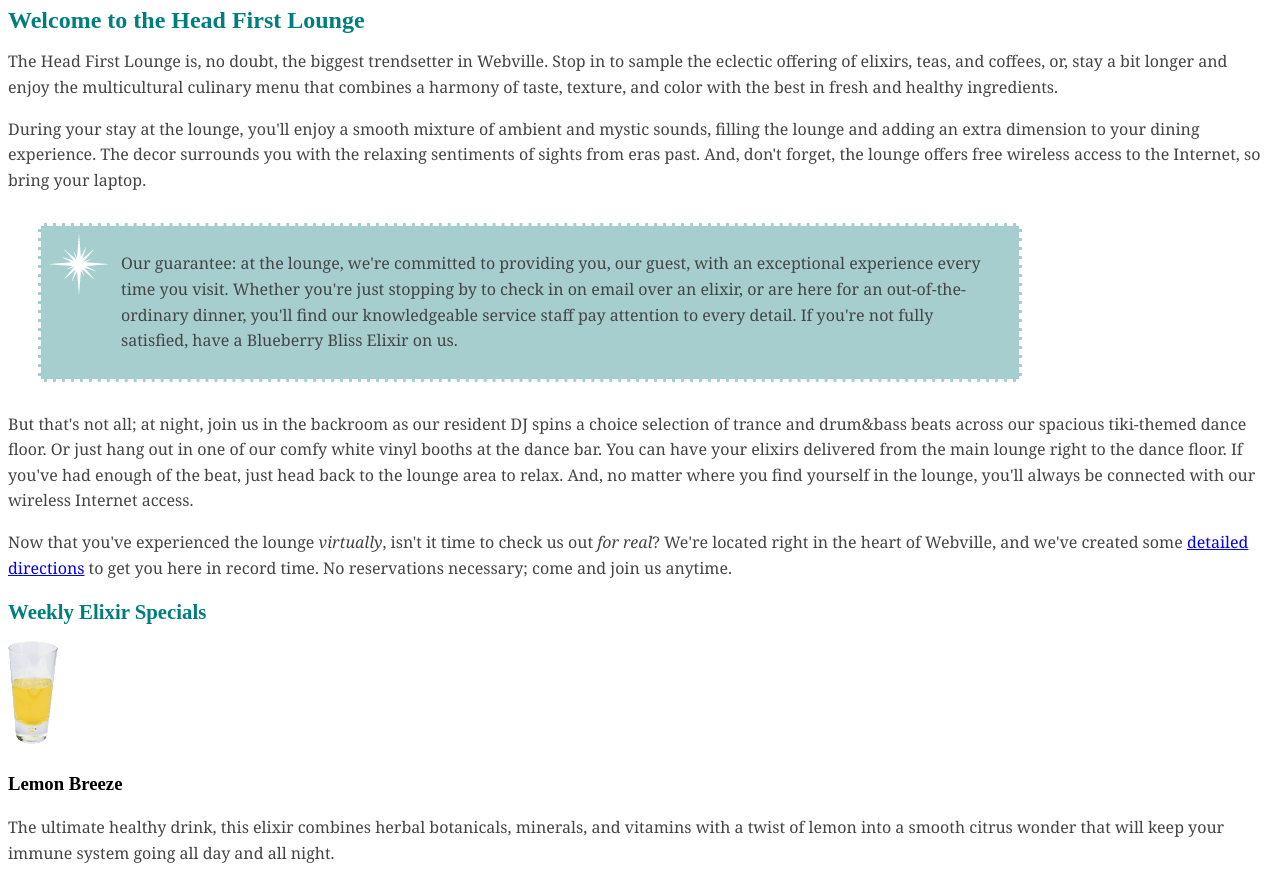
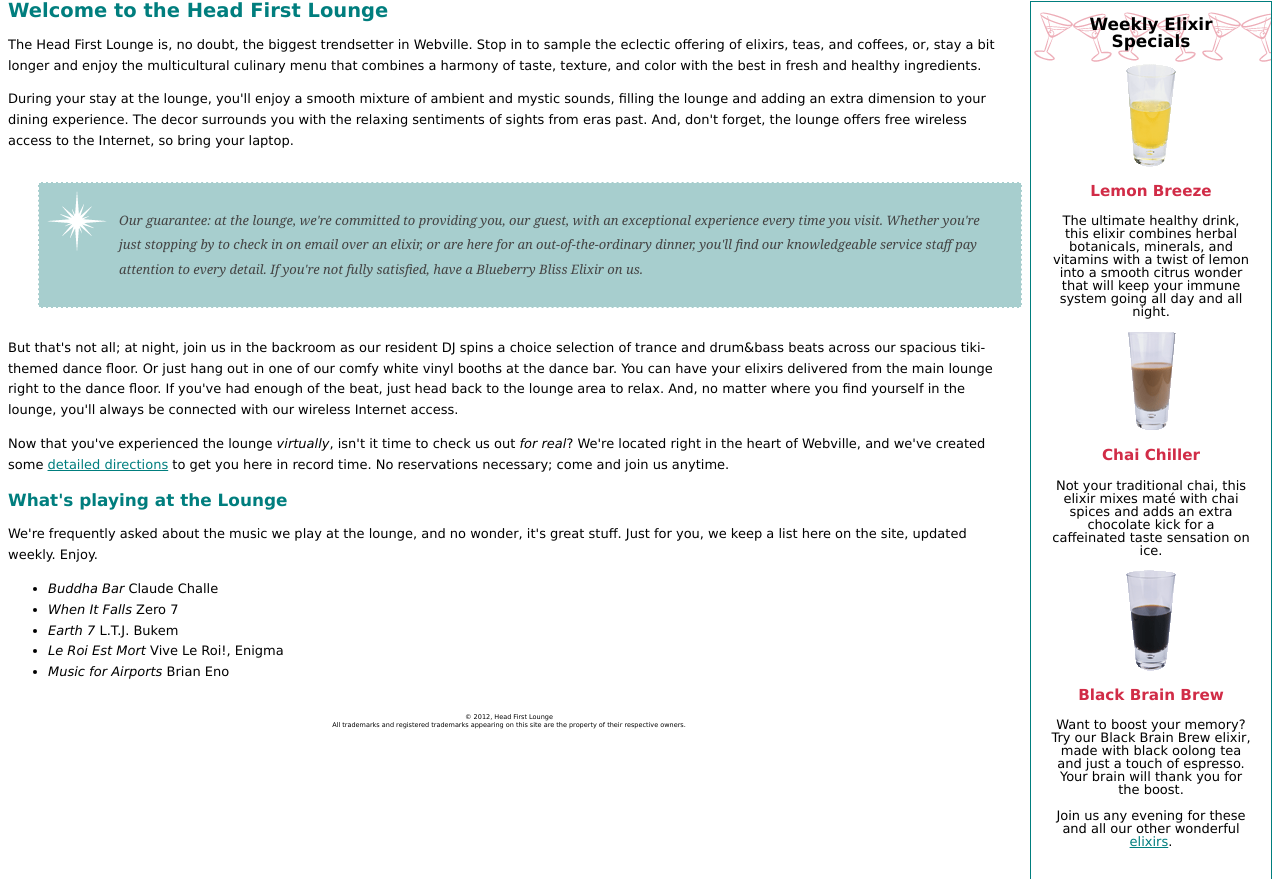
Before and after one commit to qpwm96/qpwm96.github.io, a plain HTML site: page index.html in a window 1280 px wide. Shown: the part 229-1108 px from the top of the page. Drawn offline with Linux system fonts and the light colour scheme.

Commit message:
4.1change

```diff
--- a/index.html
+++ b/index.html
@@ -3,10 +3,51 @@
   <head>
     <meta charset="utf-8">
     <title>Head First Lounge</title>
-    <link type="text/css" rel="stylesheet" href="lounge.css">
+    <link type="text/css" rel="stylesheet" href="lounge.css" media="screen">
   </head>
   <body>
     <p><img src="images/logo.gif" alt="Head First Lounge"></p>
+	<div id="elixirs">
+    <h2>Weekly Elixir Specials</h2>
+    <p>
+      <img src="images/yellow.gif" alt="Lemon Breeze Elixir">
+    </p>
+    <h3>Lemon Breeze</h3>
+    <p>
+      The ultimate healthy drink, this elixir combines
+      herbal botanicals, minerals, and vitamins with
+      a twist of lemon into a smooth citrus wonder
+      that will keep your immune system going all
+      day and all night.
+    </p>
+
+    <p>
+      <img src="images/chai.gif" alt="Chai Chiller Elixir">
+    </p>
+    <h3>Chai Chiller</h3>
+    <p>
+      Not your traditional chai, this elixir mixes mat&eacute;
+      with chai spices and adds an extra chocolate kick for
+      a caffeinated taste sensation on ice.
+    </p>
+
+    <p>
+      <img src="images/black.gif" alt="Black Brain Brew Elixir">
+    </p>
+    <h3>Black Brain Brew</h3>
+    <p>
+      Want to boost your memory?  Try our Black Brain Brew
+      elixir, made with black oolong tea and just a touch
+      of espresso.  Your brain will thank you for the boost.
+    </p>
+
+    <p>
+      Join us any evening for these and all our
+      other wonderful
+      <a href="beverages/elixir.html"
+         title="Head First Lounge Elixirs">elixirs</a>.
+    </p>
+	</div>
     <h1>Welcome to the Head First Lounge</h1>
     <p>
       The Head First Lounge is, no doubt, the biggest trendsetter in Webville.
@@ -54,45 +95,7 @@
       come and join us anytime.
     </p>
 
-    <h2>Weekly Elixir Specials</h2>
-    <p>
-      <img src="images/yellow.gif" alt="Lemon Breeze Elixir">
-    </p>
-    <h3>Lemon Breeze</h3>
-    <p>
-      The ultimate healthy drink, this elixir combines
-      herbal botanicals, minerals, and vitamins with
-      a twist of lemon into a smooth citrus wonder
-      that will keep your immune system going all
-      day and all night.
-    </p>
 
-    <p>
-      <img src="images/chai.gif" alt="Chai Chiller Elixir">
-    </p>
-    <h3>Chai Chiller</h3>
-    <p>
-      Not your traditional chai, this elixir mixes mat&eacute;
-      with chai spices and adds an extra chocolate kick for
-      a caffeinated taste sensation on ice.
-    </p>
-
-    <p>
-      <img src="images/black.gif" alt="Black Brain Brew Elixir">
-    </p>
-    <h3>Black Brain Brew</h3>
-    <p>
-      Want to boost your memory?  Try our Black Brain Brew
-      elixir, made with black oolong tea and just a touch
-      of espresso.  Your brain will thank you for the boost.
-    </p>
-
-    <p>
-      Join us any evening for these and all our
-      other wonderful
-      <a href="beverages/elixir.html"
-         title="Head First Lounge Elixirs">elixirs</a>.
-    </p>
 
     <h2>What's playing at the Lounge</h2>
     <p>
@@ -101,14 +104,14 @@
       Enjoy.
     </p>
     <ul>
-      <li>Buddha Bar, Claude Challe</li>
-      <li>When It Falls, Zero 7</li>
-      <li>Earth 7, L.T.J. Bukem</li>
-      <li>Le Roi Est Mort, Vive Le Roi!, Enigma</li>
-      <li>Music for Airports, Brian Eno</li>
+<li><span class="cd">Buddha Bar</span> <span class="artists">Claude Challe</span></li>
+<li><span class="cd">When It Falls</span> <span class="artists">Zero 7</span></li>
+<li><span class="cd">Earth 7</span> <span class="artists">L.T.J. Bukem</span></li>
+<li><span class="cd">Le Roi Est Mort</span> <span class="artists">Vive Le Roi!, Enigma</span></li>
+<li><span class="cd">Music for Airports</span> <span class="artists">Brian Eno</span></li>
     </ul>
 
-    <p>
+    <p id="footer">
       &copy; 2012, Head First Lounge<br>
       All trademarks and registered trademarks appearing on this site are
       the property of their respective owners.
--- a/lounge-mobile.css
+++ /dev/null
@@ -1,37 +0,0 @@
-body {
-  font-size:           small;
-  font-family:         Verdana, Helvetica, Arial, sans-serif;
-  line-height:         1.6em;
-}
-
-h1, h2 {
-  color:               #007e7e;
-}
-
-h1 {
-  font-size:           150%;
-}
-
-h2 {
-  font-size:           130%;
-}
-
-#guarantee {
-  line-height:         1.9em;
-  font-style:          italic;
-  font-family:         Georgia, "Times New Roman", Times, serif;
-  color:               #444444;
-  border-color:        white;
-  border-width:        1px;
-  border-style:        dashed;
-  background-color:    #a7cece;
-  padding:             25px;
-  margin:              30px;
-/*
-  padding-left:        80px;
-  margin-right:        250px;
-  background-image:    url(images/background.gif);
-  background-repeat:   no-repeat;
-  background-position: top left;
-*/
-}
--- a/lounge-print.css
+++ /dev/null
@@ -1,81 +0,0 @@
-body {
-  font-size: 12pt;
-  font-family: Times, "Times New Roman", serif;
-  line-height: 1.4em;
-  margin: 10px 40px 10px 40px;
-  width: 700px;
-}
-
-h1, h2 {
-  color: black;
-}
-
-h1 {
-  font-size: 150%;
-}
-
-h2 {
-  font-size: 130%;
-}
-
-#guarantee {
-  padding: 25px 25px 25px 25px;
-  border: thin solid black;
-  margin-right: 240px;
-  margin-left: 30px;
-  line-height: 1.5em;
-  font-style: italic;
-  font-family: Georgia, "Times New Roman", Times, serif;
-  color: #222222;
-}
-
-#elixirs {
-  font-family: Verdana, Helvetica, Arial, sans-serif;
-  width: 200px;
-  background-color: #ffffff;
-  background: url("images/elixirbackground.gif") repeat-x top center;
-  padding: 0px 20px 20px 20px;
-  margin-left: 25px;
-  color: #000000;
-  border: thin double #007e7e;
-  text-align: center;
-  font-size: 80%;
-}
-
-#elixirs a:link { color: #007e7e;}
-#elixirs a:visited { color: #333333;}
-#elixirs a:hover { background: #f88396; color: #0d5353;}
-
-#elixirs h2 {
-  color: #000000;
-}
-
-#elixirs h3 {
-  color: #d12c47;
-}
-
-#elixirs img {
-  padding-top: 20px;
-}
-
-#elixirs p {
-  line-height: 1em;
-}
-
-#footer {
-  font-size: 50%;
-  text-align: center;
-  line-height: normal;
-  margin-top: 30px;
-}
-
-.artist {
-  font-weight: bold;
-}
-
-.cd {
-  font-style: italic;
-}
-
-body p a:link { color: #007e7e; }
-body p a:visited { color: #333333; }
--- a/lounge.css
+++ b/lounge.css
@@ -1,60 +1,87 @@
-@media screen and (min-device-width): 481px{
-	#guarantee{
-		margin-right:250px;
-	}
-}
-@mediascreen and (max-device-width): 480px{
-	#guarantee{
-		margin-right: 30px;
-	}
+body {
+  font: small/1.6em Verdana, Helvetica, Arial, sans-serif;
 }
 
-@media print{
-	body{
-	font-family: Times, "Times New Roman",serif;
-}
+h1, h2 {
+  color: #007e7e;
 }
 
-p.specials{
-	color:red;
+h1 {
+  font-size: 150%;
 }
 
-body{
-	font-size: normal;
-	fot-family:Verdana,Helvetice,Arial,sans-serif;
-	line-height: 1.6em;
+h2 {
+  font-size: 130%;
 }
 
-#guarantee{
-	border-color: white;
-	border-weight: 1px;
-	border-style: dashed;
-	background-color: #a7cece;
-	padding:	25px;
-	padding-left:80px;
-	margin: 30px;
-	margin-right: 250px;
-	background-image: url(images/background.gif);
-	background-position: top-left ;
-	background-repeat: no-repeat;
+#guarantee {
+  line-height: 1.9em;
+  font-style: italic;
+  font-family: Georgia, "Times New Roman", Times, serif;
+  color: #444444;
+  border: 1px dashed white;
+  background-color: #a7cece;
+  padding: 25px;
+  padding-left: 80px;
+  margin: 30px;
+  margin-right: 250px;
+  background-image: url("images/background.gif");
+  background-repeat: no-repeat;
+  background-position: top left;
 }
 
-h1,h2{
-color:#007e7e
+#elixirs {
+  border: thin solid #007e7e;
+  width: 200px;
+  padding: 0px 20px 20px 20px;
+  margin-left: 20px;
+  text-align: center;
+  background-image: url("images/cocktail.gif");
+  background-repeat: repeat-x;
+  line-height: 1;
+  float: right;
 }
 
-h1{
-font-size:150%
+#elixirs h2 {
+  color: black;
 }
 
-h2{
-font-size:130%
+#elixirs h3 {
+  color: #d12c47;
 }
 
-p{
-	font-family:Georgia,Times New Roman,Times,serif;
-	color:#444;
-	font-style:italic
-	line-hight:1.9em
+#footer {
+  font-size: 50%;
+  text-align: center;
+  line-height: normal;
+  margin-top: 30px;
+}
 
+.cd {
+  font-style: italic;
 }
+
+.artist {
+  font-weight: bold;
+}
+
+a:link {
+  color: #007e7e;
+}
+
+a:visited {
+  color: #333333;
+}
+
+#elixirs a:link {
+  color: #007e7e;
+}
+
+#elixirs a:visited {
+  color: #333333;
+}
+
+#elixirs a:hover {
+  background: #f88396;
+  color: #0d5353;
+}
```
